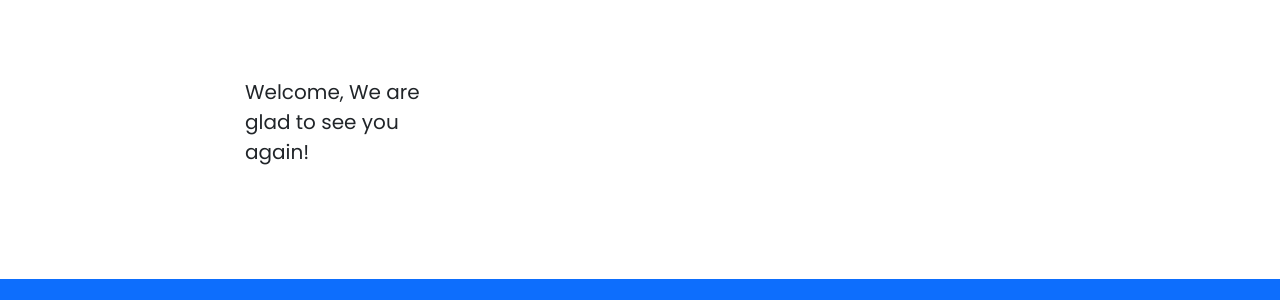
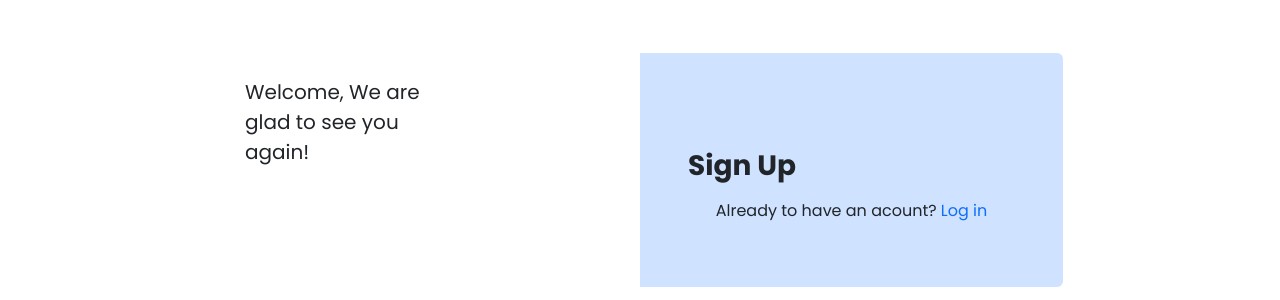
Before and after one commit to HanifaTavassoli/SpeakUp, a website: page sign-up.html in a window 1280 px wide. Shown: the part 53-353 px from the top of the page. Drawn offline with nearby package versions, Linux system fonts and the light colour scheme.

Commit message:
add login page link to sign up section

```diff
--- a/sign-up.html
+++ b/sign-up.html
@@ -24,6 +24,18 @@
               again!
             </p>
           </div>
+          <div
+            class="col-12 col-md-6 p-5 bg-primary-subtle rounded-end mx-auto"
+          >
+            <h2 class="fw-bold fs-3 mt-5 mb-3">Sign Up</h2>
+
+            <div class="text-center">
+              <p>
+                Already to have an acount?
+                <a href="login.html" class="text-decoration-none">Log in</a>
+              </p>
+            </div>
+          </div>
         </div>
       </div>
     </section>
```
